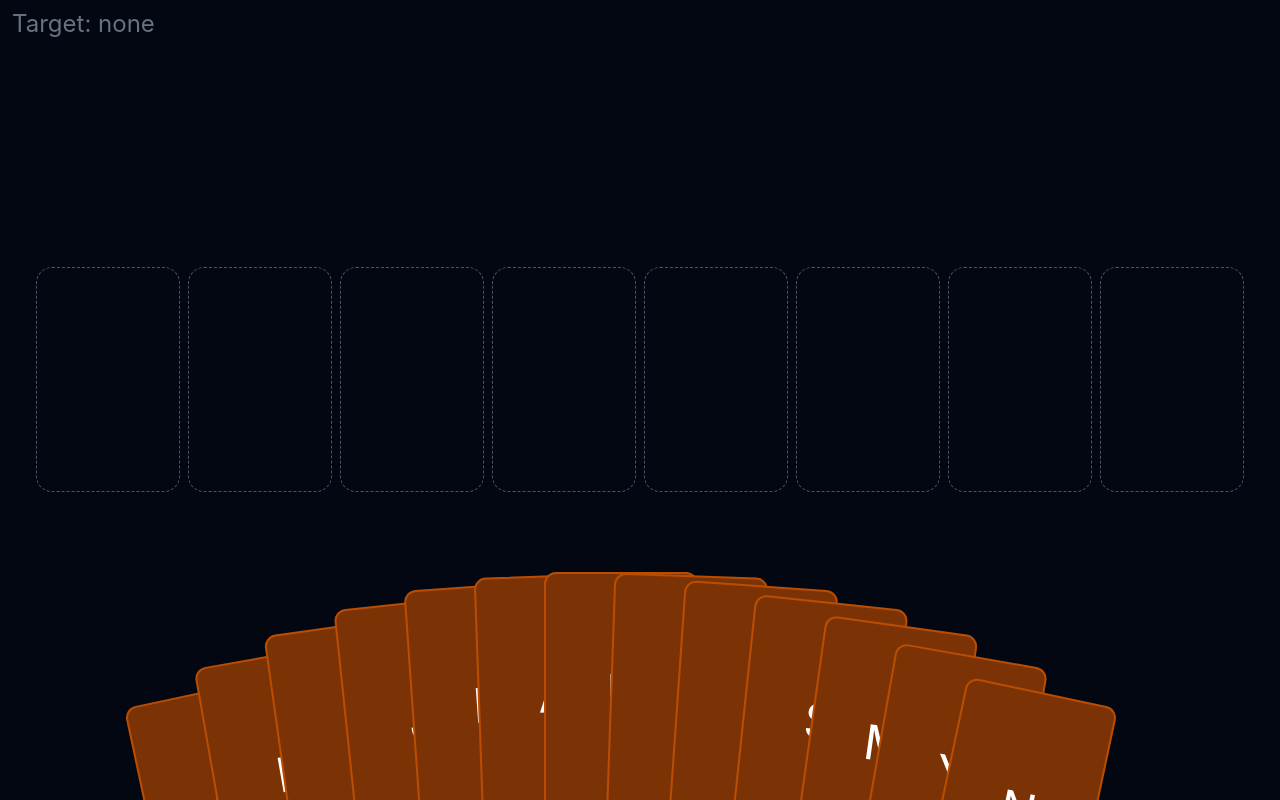
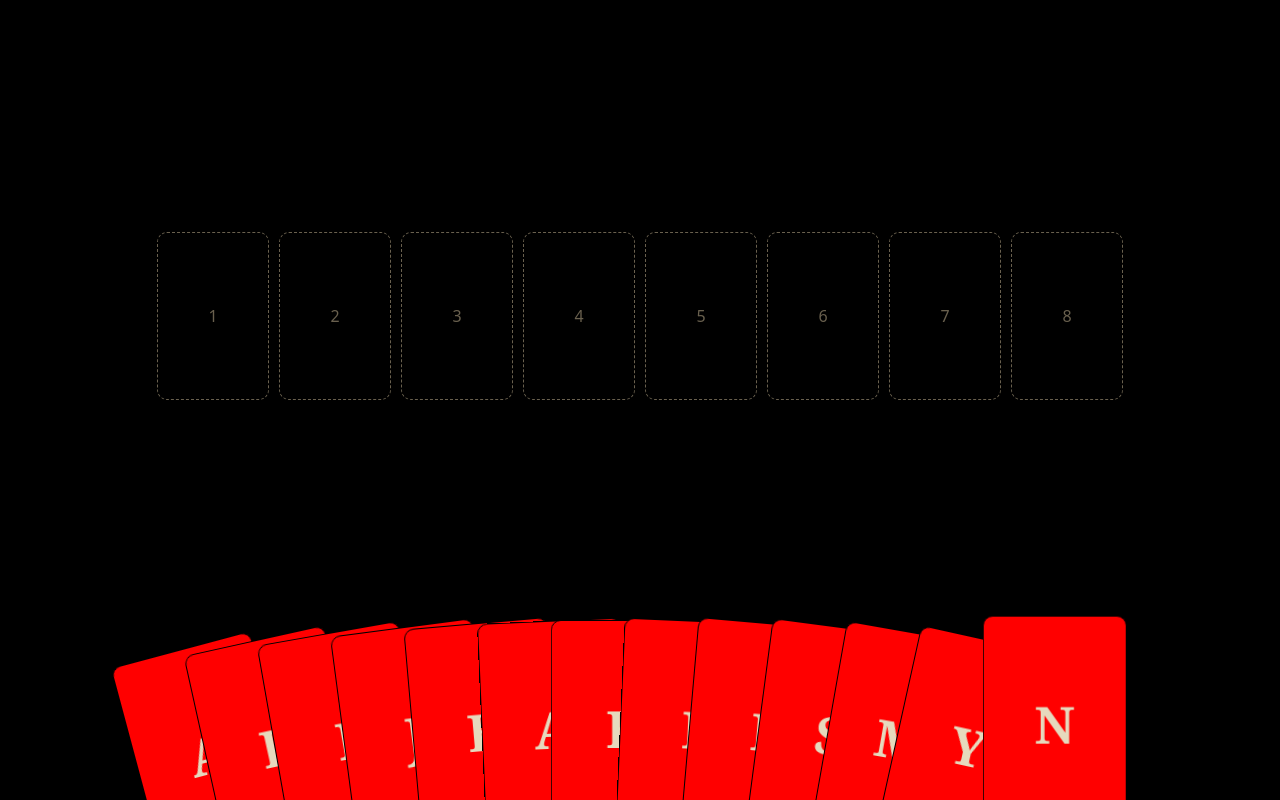
Before and after one commit to Matsadura/Waurd, a SvelteKit app in the folder frontend/: page /arena in a window 1280 px wide. Built offline with nearby package versions, Linux system fonts and the light colour scheme.

Commit message:
[ADD] Move glyphs between hand and slots

```diff
--- a/frontend/src/routes/arena/+page.svelte
+++ b/frontend/src/routes/arena/+page.svelte
@@ -1,117 +1,466 @@
 <script lang="ts">
-	import GlyphCard from './GlyphCard.svelte';
-	import { FEEL } from '#lib/configs/arenaFeel.ts';
+	import { onMount, untrack } from 'svelte';
+	import { Spring, prefersReducedMotion } from 'svelte/motion';
+
+	type Glyph = { id: string; letter: string };
+	type Size = { width: number; height: number };
+	type Pose = { x: number; y: number; rotation: number; scale: number };
+	type Drag = {
+		glyph_id: string;
+		pointer_id: number;
+		start_x: number;
+		start_y: number;
+		x: number;
+		y: number;
+		grab_x: number;
+		grab_y: number;
+		pose: Pose;
+		active: boolean;
+	};
 
 	const SLOT_COUNT = 8;
+	const FEEL = {
+		drag_threshold: 6,
+		slot_tolerance: 12,
+		spacing: 0.48, // Fraction of measured card width.
+		fan_angle: 15,
+		curvature: 0.12, // Fraction of measured card height.
+		hover_lift: 0.14,
+		neighbor_push: 0.12,
+		stiffness: 0.18,
+		damping: 0.7
+	};
 
-	const glyphs = 'ALIJBAEIISMYN'.split('').map((c, i) => {
-		return {
-			id: `id-${i}`,
-			letter: c
+	// 1. Game data and placement. No animation state belongs here.
+	let glyphs_by_id = $state<Record<string, Glyph>>(
+		Object.fromEntries(
+			'ALIJBAEIISMYN'.split('').map((letter, i) => {
+				const id = `g${i}`;
+				return [id, { id, letter }];
+			})
+		)
+	);
+	let hand_ids = $state<string[]>(Object.keys(glyphs_by_id));
+	let slot_ids = $state<(string | null)[]>(Array(SLOT_COUNT).fill(null));
+	let hand_hovered_id = $state<string | null>(null);
+	let drag = $state<Drag | null>(null);
+	let target_slot = $state<number | null>(null);
+
+	// Stable rendering order; moving a card never recreates its DOM node.
+	let rendered_ids = $derived(
+		Object.keys(glyphs_by_id).filter((id) => hand_ids.includes(id) || slot_ids.includes(id))
+	);
+
+	function moveToSlot(id: string, index: number) {
+		if (!glyphs_by_id[id] || index < 0 || index >= SLOT_COUNT) return;
+		if (slot_ids[index] !== null && slot_ids[index] !== id) return;
+		hand_ids = hand_ids.filter((value) => value !== id);
+		slot_ids = slot_ids.map((value) => (value === id ? null : value));
+		slot_ids[index] = id;
+		hand_hovered_id = null;
+	}
+
+	function moveToHand(id: string) {
+		if (!glyphs_by_id[id]) return;
+		slot_ids = slot_ids.map((value) => (value === id ? null : value));
+		if (!hand_ids.includes(id)) hand_ids = [...hand_ids, id];
+		hand_hovered_id = null;
+	}
+
+	function toggleGlyph(id: string) {
+		if (drag) return;
+		if (slot_ids.includes(id)) moveToHand(id);
+		else {
+			const empty = slot_ids.indexOf(null);
+			if (empty !== -1) moveToSlot(id, empty);
+		}
+	}
+
+	// 2. Measured layout. All positions below use viewport coordinates.
+	let arena_el: HTMLDivElement;
+	let hand_el: HTMLDivElement;
+	let anchor_el: HTMLDivElement;
+	let slots_el: HTMLDivElement;
+	const slot_els: HTMLDivElement[] = [];
+	let sizes = $state<Record<string, Size>>({});
+	let layout = $state<{
+		anchor: { x: number; y: number };
+		hand: DOMRect;
+		slots: DOMRect[];
+	} | null>(null);
+
+	function measureLayout() {
+		const anchor = anchor_el.getBoundingClientRect();
+		layout = {
+			anchor: { x: anchor.left, y: anchor.top },
+			hand: hand_el.getBoundingClientRect(),
+			slots: slot_els.map((el) => el.getBoundingClientRect())
+		};
+	}
+
+	onMount(() => {
+		const observer = new ResizeObserver(measureLayout);
+		[arena_el, hand_el, anchor_el, slots_el, ...slot_els].forEach((el) => observer.observe(el));
+		measureLayout();
+		// Capture also catches scrolling in an ancestor container.
+		window.addEventListener('scroll', measureLayout, true);
+		window.addEventListener('resize', measureLayout);
+		return () => {
+			observer.disconnect();
+			window.removeEventListener('scroll', measureLayout, true);
+			window.removeEventListener('resize', measureLayout);
 		};
 	});
 
-	type Pose = {
-		x: number;
-		y: number;
-		rotation: number;
-		scale: number;
-		zIndex: number;
-	};
+	function getPose(id: string): Pose | null {
+		const size = sizes[id];
+		if (!layout || !size?.width || !size.height) return null;
 
-	let slotEls: HTMLElement[] = $state([]);
-	let targetSlot = $state<number | null>(null);
-	const TARGET_RADIUS = 0.9;
-
-	function updateTargetSlot(x: number, y: number) {
-		let best: number | null = null;
-		let bestDist = Infinity;
-
-		for (let i = 0; i < SLOT_COUNT; i++) {
-			const slotEl = slotEls[i];
-			if (slotEl) {
-				const r = slotEl.getBoundingClientRect();
-				// TODO(ALI): Mybe we should just compare it squared without the hypot to avoid sqrt?
-				const d = Math.hypot(x - (r.left + r.width / 2), y - (r.top + r.height / 2));
-				const rect = slotEl.getBoundingClientRect();
-				if (d < r.height * TARGET_RADIUS && d < bestDist) {
-					best = i;
-					bestDist = d;
-				}
-			}
-		}
-		targetSlot = best;
-	}
-
-	function calculateLayout(i: number, n: number, focusIdx: number): Pose {
-		const outer = (n - 1) / 2;
-		const offset = i - outer;
-
-		const step = FEEL.spacing;
-		const angle = Math.min(FEEL.rotation, FEEL.maxFan / Math.max(outer, 1));
-
-		const rest: Pose = {
-			x: offset * step,
-			y: -FEEL.cardBottom + offset * offset * FEEL.curvature,
-			rotation: offset * angle,
-			scale: 1,
-			zIndex: 1 + i
-		};
-
-		if (i === focusIdx) {
+		if (drag?.glyph_id === id) {
+			if (!drag.active) return drag.pose;
 			return {
-				...rest,
+				x: drag.x - drag.grab_x * size.width * drag.pose.scale,
+				y: drag.y - drag.grab_y * size.height * drag.pose.scale,
 				rotation: 0,
-				y: 0,
-				x: rest.x + 5 * offset,
-				scale: FEEL.scale,
-				zIndex: 50
+				scale: drag.pose.scale
 			};
 		}
 
-		if (focusIdx === -1) {
-			return rest;
+		const slot_index = slot_ids.indexOf(id);
+		if (slot_index !== -1) {
+			const rect = layout.slots[slot_index];
+			if (!rect) return null;
+			return {
+				x: rect.left + rect.width / 2,
+				y: rect.top + rect.height / 2,
+				rotation: 0,
+				scale: Math.min(rect.width / size.width, rect.height / size.height)
+			};
 		}
 
-		const side = i < focusIdx ? -1 : 1;
+		const index = hand_ids.indexOf(id);
+		const middle = (hand_ids.length - 1) / 2;
+		const offset = index - middle;
+		const normalized = offset / Math.max(middle, 1);
+		const focused = hand_ids.indexOf(hand_hovered_id ?? '');
+		const hovered = index === focused;
+		const available = Math.max(0, layout.hand.width - size.width * 1.4);
+		const step = Math.min(size.width * FEEL.spacing, available / Math.max(hand_ids.length - 1, 1));
+		const push =
+			focused !== -1 && !hovered ? Math.sign(index - focused) * size.width * FEEL.neighbor_push : 0;
+
 		return {
-			...rest,
-			x: rest.x + side * FEEL.neighborPush
+			x: layout.anchor.x + offset * step + push,
+			y:
+				layout.anchor.y +
+				normalized ** 2 * size.height * FEEL.curvature -
+				(hovered ? size.height * FEEL.hover_lift : 0),
+			rotation: hovered ? 0 : normalized * FEEL.fan_angle,
+			scale: 1
 		};
 	}
-	let hoveredId = $state<string | null>(null);
-	let hoveredIndex = $derived(glyphs.findIndex((g) => g.id === hoveredId));
+
+	const motions = new Map<string, Spring<Pose>>();
+	const card_els = new Map<string, HTMLButtonElement>();
+
+	function animateCard(node: HTMLButtonElement, id: string) {
+		const motion = new Spring<Pose>(
+			{ x: 0, y: 0, rotation: 0, scale: 1 },
+			{ stiffness: FEEL.stiffness, damping: FEEL.damping }
+		);
+		motions.set(id, motion);
+		card_els.set(id, node);
+		let initialized = false;
+
+		const observer = new ResizeObserver(([entry]) => {
+			const box = entry.borderBoxSize[0];
+			sizes[id] = {
+				width: box?.inlineSize ?? node.offsetWidth,
+				height: box?.blockSize ?? node.offsetHeight
+			};
+		});
+		observer.observe(node, { box: 'border-box' });
+
+		$effect(() => {
+			const pose = getPose(id);
+			if (!pose) return;
+			const instant = !initialized || drag?.glyph_id === id || prefersReducedMotion.current;
+			untrack(() => {
+				void motion.set(pose, { instant });
+			});
+			initialized = true;
+			node.style.visibility = 'visible';
+		});
+
+		$effect(() => {
+			const p = motion.current;
+			node.style.transform = `translate3d(${p.x}px, ${p.y}px, 0)
+        translate(-50%, -50%) rotate(${p.rotation}deg) scale(${p.scale})`;
+		});
+
+		return {
+			destroy() {
+				observer.disconnect();
+				motions.delete(id);
+				card_els.delete(id);
+				delete sizes[id];
+				if (drag?.glyph_id === id) cancelDrag();
+			}
+		};
+	}
+
+	let suppressed_click_id: string | null = null;
+
+	function press(event: PointerEvent, id: string) {
+		if (drag || !event.isPrimary || event.button !== 0) return;
+		const size = sizes[id];
+		const current = motions.get(id)?.current;
+		if (!size || !current) return;
+		measureLayout();
+		suppressed_click_id = null;
+		drag = {
+			glyph_id: id,
+			pointer_id: event.pointerId,
+			start_x: event.clientX,
+			start_y: event.clientY,
+			x: event.clientX,
+			y: event.clientY,
+			grab_x: (event.clientX - current.x) / (size.width * current.scale),
+			grab_y: (event.clientY - current.y) / (size.height * current.scale),
+			pose: { ...current },
+			active: false
+		};
+		hand_hovered_id = null;
+		(event.currentTarget as HTMLElement).setPointerCapture(event.pointerId);
+	}
+
+	function findSlot(x: number, y: number): number | null {
+		if (!layout) return null;
+		let best: number | null = null;
+		let distance = Infinity;
+		layout.slots.forEach((rect, index) => {
+			if (!inside(rect, x, y, FEEL.slot_tolerance)) return;
+			const d = (x - rect.left - rect.width / 2) ** 2 + (y - rect.top - rect.height / 2) ** 2;
+			if (d < distance) {
+				distance = d;
+				best = index;
+			}
+		});
+		return best;
+	}
+
+	function inside(rect: DOMRect, x: number, y: number, padding = 0) {
+		return (
+			x >= rect.left - padding &&
+			x <= rect.right + padding &&
+			y >= rect.top - padding &&
+			y <= rect.bottom + padding
+		);
+	}
+
+	function move(event: PointerEvent) {
+		if (!drag || drag.pointer_id !== event.pointerId) return;
+		drag.x = event.clientX;
+		drag.y = event.clientY;
+		if (!drag.active) {
+			const distance = (drag.x - drag.start_x) ** 2 + (drag.y - drag.start_y) ** 2;
+			if (distance < FEEL.drag_threshold ** 2) return;
+			drag.active = true;
+			suppressed_click_id = drag.glyph_id;
+		}
+		target_slot = findSlot(drag.x, drag.y);
+	}
+
+	function finish(event: PointerEvent) {
+		if (!drag || drag.pointer_id !== event.pointerId) return;
+		const current = drag;
+		if (current.active) {
+			measureLayout();
+			const index = findSlot(event.clientX, event.clientY);
+			if (index !== null) moveToSlot(current.glyph_id, index);
+			else if (layout && inside(layout.hand, event.clientX, event.clientY)) {
+				moveToHand(current.glyph_id);
+			}
+		}
+		clearPointer();
+	}
+
+	function clearPointer() {
+		if (!drag) return;
+		const current = drag;
+		drag = null;
+		target_slot = null;
+		const node = card_els.get(current.glyph_id);
+		if (node?.hasPointerCapture(current.pointer_id)) {
+			node.releasePointerCapture(current.pointer_id);
+		}
+	}
+
+	function cancelDrag(event?: PointerEvent) {
+		if (!drag || (event && event.pointerId !== drag.pointer_id)) return;
+		suppressed_click_id = drag.glyph_id;
+		clearPointer();
+	}
+
+	function activate(event: MouseEvent, id: string) {
+		if (event.detail !== 0 && suppressed_click_id === id) return;
+		toggleGlyph(id);
+	}
 </script>
 
-<div class="relative h-dvh overflow-hidden bg-gray-950 select-none">
-	<div class="absolute inset-x-0 top-1/3 flex items-start justify-center gap-2 px-4">
-		{#each Array(SLOT_COUNT) as _, i}
+<svelte:window
+	onblur={() => cancelDrag()}
+	onkeydown={(event) => {
+		if (event.key === 'Escape') cancelDrag();
+	}}
+/>
+
+<div class="arena" bind:this={arena_el}>
+	<div class="slots" bind:this={slots_el}>
+		{#each slot_ids as id, i}
 			<div
-				bind:this={slotEls[i]}
-				style:aspect-ratio={FEEL.glyphAspectRatio}
-				class={[
-					'w-36 rounded-2xl border border-dashed border-amber-800 transition-colors duration-150',
-					targetSlot === i ? 'border-amber-100' : 'border-gray-600'
-				]}
-			></div>
+				class="slot"
+				bind:this={slot_els[i]}
+				class:target={target_slot === i && (id === null || id === drag?.glyph_id)}
+				class:blocked={target_slot === i && id !== null && id !== drag?.glyph_id}
+			>
+				<span>{i + 1}</span>
+			</div>
 		{/each}
 	</div>
 
-	<p class="absolute top-2 left-3 text-2xl text-gray-500">Target: {targetSlot ?? 'none'}</p>
+	<div class="hand-area" bind:this={hand_el}>
+		<div class="hand-anchor" bind:this={anchor_el}></div>
+	</div>
 
-	{#each glyphs as glyph, i (glyph.id)}
-		<GlyphCard
-			{glyph}
-			pose={calculateLayout(i, glyphs.length, hoveredIndex)}
-			onDrag={updateTargetSlot}
-			onDragEnd={() => (targetSlot = null)}
-			onHover={(hovered) => {
-				if (hovered) {
-					hoveredId = glyph.id;
-				} else if (hoveredId === glyph.id) {
-					hoveredId = null;
+	{#each rendered_ids as id (id)}
+		<button
+			type="button"
+			class="glyph"
+			use:animateCard={id}
+			class:dragging={drag?.glyph_id === id && drag.active}
+			style:z-index={drag?.glyph_id === id
+				? 1000
+				: hand_hovered_id === id
+					? 100
+					: slot_ids.includes(id)
+						? 30
+						: 10 + hand_ids.indexOf(id)}
+			aria-label={`${glyphs_by_id[id].letter}: ${
+				slot_ids.includes(id) ? 'return to hand' : 'move to first empty slot'
+			}`}
+			aria-pressed={slot_ids.includes(id)}
+			onpointerdown={(event) => press(event, id)}
+			onpointermove={move}
+			onpointerup={finish}
+			onpointercancel={cancelDrag}
+			onlostpointercapture={cancelDrag}
+			onclick={(event) => activate(event, id)}
+			onpointerenter={(event) => {
+				if (!drag && event.pointerType !== 'touch' && hand_ids.includes(id)) {
+					hand_hovered_id = id;
 				}
 			}}
-		/>
+			onpointerleave={() => {
+				if (hand_hovered_id === id) hand_hovered_id = null;
+			}}
+			onfocus={() => {
+				if (!drag && hand_ids.includes(id)) hand_hovered_id = id;
+			}}
+			onblur={() => {
+				if (hand_hovered_id === id) hand_hovered_id = null;
+			}}
+		>
+			<span>{glyphs_by_id[id].letter}</span>
+		</button>
 	{/each}
 </div>
+
+<style>
+	.arena {
+		--glyph-width: clamp(64px, 12vw, 144px);
+		--glyph-ratio: 2 / 3;
+		--slot-width: 112px;
+		position: relative;
+		width: 100%;
+		height: 100dvh;
+		min-height: 360px;
+		overflow: hidden;
+		background: black;
+		color: #e6d9bd;
+		font-family: system-ui, sans-serif;
+		user-select: none;
+	}
+	.slots {
+		position: absolute;
+		top: 29%;
+		left: 50%;
+		transform: translateX(-50%);
+		display: grid;
+		grid-template-columns: repeat(8, minmax(0, 1fr));
+		gap: clamp(4px, 1vw, 10px);
+		width: calc(100% - 24px);
+		max-width: calc(8 * var(--slot-width) + 70px);
+	}
+	.slot {
+		box-sizing: border-box;
+		aspect-ratio: var(--glyph-ratio);
+		border: 1px dashed #69604e;
+		border-radius: 10px;
+		display: grid;
+		place-items: center;
+		color: #69604e;
+	}
+	.slot.target {
+		background: #40381f;
+		border-color: #f1ce7d;
+	}
+	.slot.blocked {
+		background: #432527;
+		border-color: #c77878;
+	}
+	.hand-area {
+		position: absolute;
+		inset: auto 12px 0;
+		height: 42%;
+	}
+
+	.hand-anchor {
+		position: absolute;
+		left: 50%;
+		bottom: calc(var(--glyph-width) * 0.5);
+	}
+	.glyph {
+		box-sizing: border-box;
+		position: fixed;
+		top: 0;
+		left: 0;
+		width: var(--glyph-width);
+		aspect-ratio: var(--glyph-ratio);
+		margin: 0;
+		padding: 0;
+		border: 1px solid black;
+		border-radius: 10px;
+    background: red;
+		font:
+			600 clamp(26px, 4vw, 52px) Georgia,
+			serif;
+		transform-origin: center;
+		touch-action: none;
+		cursor: grab;
+		will-change: transform;
+	}
+	.glyph.dragging {
+		cursor: grabbing;
+	}
+	.glyph:focus-visible {
+		outline: 3px solid #fff1cf;
+		outline-offset: 4px;
+	}
+	@media (max-height: 500px) {
+		.arena {
+			--glyph-width: clamp(52px, 16vh, 80px);
+			--slot-width: 60px;
+		}
+	}
+</style>
```
